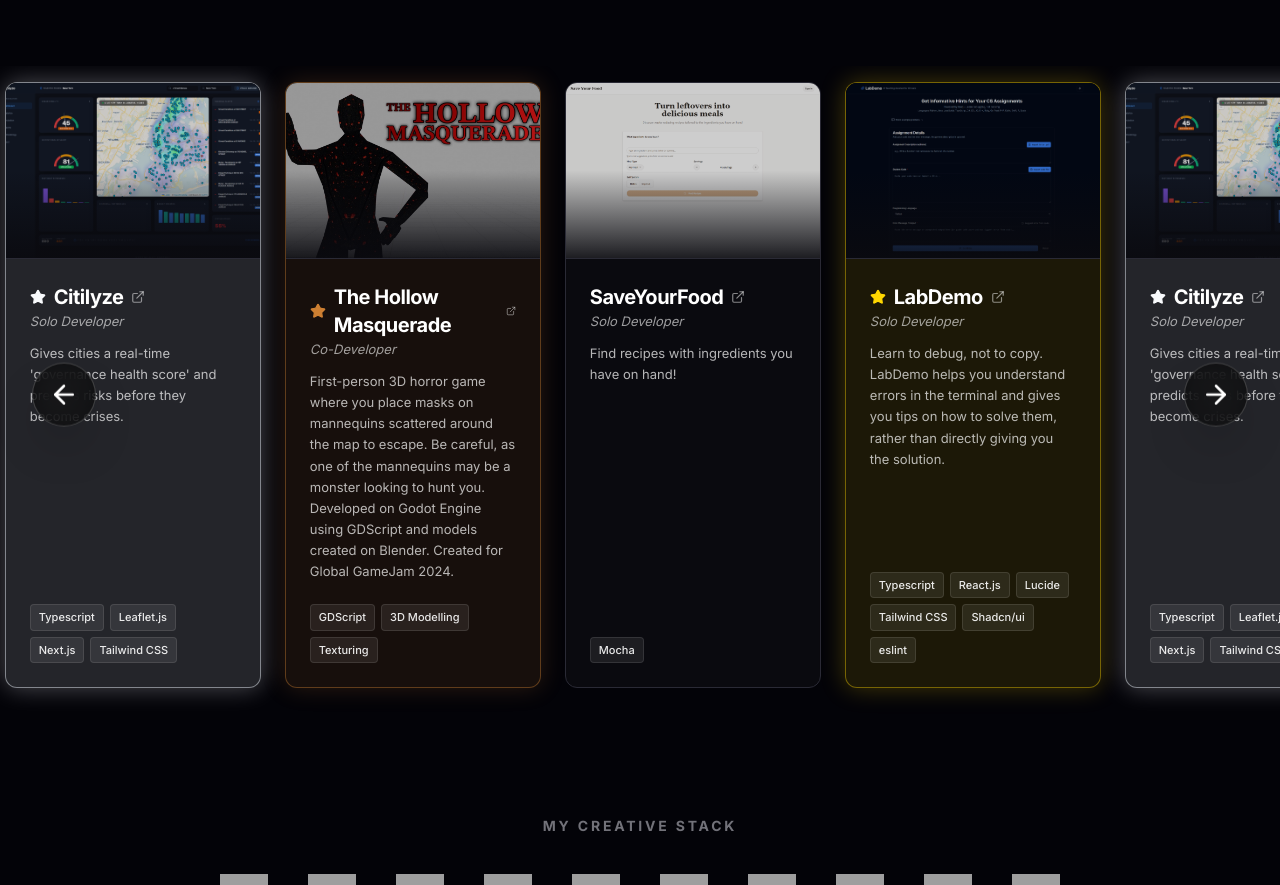
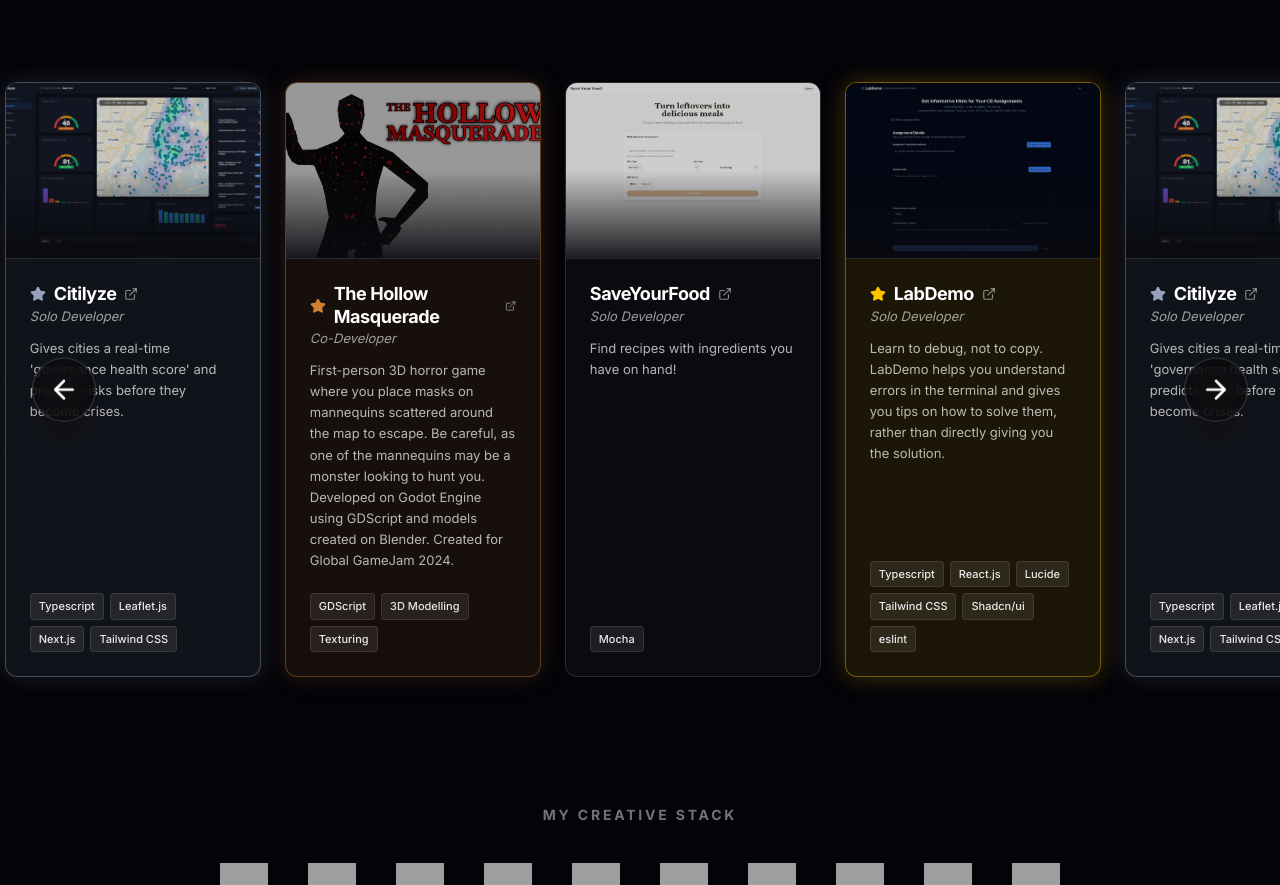
Before and after one commit to wchernandez/wchernandez.github.io, a React (Vite) app: page / in a window 1280 px wide. Shown: the part 1038-1923 px from the top of the page. Built offline with nearby package versions, Linux system fonts and the light colour scheme; grey boxes are pictures that could not be loaded; a web font is replaced by a local one.

Commit message:
Adjusted Gold tier to a more balanced hue

```diff
--- a/src/App.jsx
+++ b/src/App.jsx
@@ -208,18 +208,18 @@
 
   const tierStyles = {
     gold: {
-      border: "border-[#FFD700]/40",
-      hoverBorder: "hover:border-[#FFD700]/80",
-      bg: "bg-[#FFD700]/10",
-      star: "#FFD700",
-      glow: "shadow-[0_0_25px_rgba(255,215,0,0.25)]"
+      border: "border-[#FFC300]/40",
+      hoverBorder: "hover:border-[#FFC300]/80",
+      bg: "bg-[#FFC300]/10",
+      star: "#FFC300",
+      glow: "shadow-[0_0_25px_rgba(255,195,0,0.25)]"
     },
     silver: {
-      border: "border-[#E2E8F0]/50",
-      hoverBorder: "hover:border-[#E2E8F0]/90",
-      bg: "bg-[#E2E8F0]/15",
-      star: "#F8FAFC",
-      glow: "shadow-[0_0_25px_rgba(248,250,252,0.3)]"
+      border: "border-[#94A3B8]/40",
+      hoverBorder: "hover:border-[#94A3B8]/80",
+      bg: "bg-[#94A3B8]/10",
+      star: "#94A3B8",
+      glow: "shadow-[0_0_25px_rgba(148,163,184,0.2)]"
     },
     bronze: {
       border: "border-[#CD7F32]/40",
@@ -273,7 +273,7 @@
       <div className="p-5 lg:p-6 flex flex-col flex-1 gap-1.5 relative">
         <div className="flex justify-between items-start gap-2">
           <div className="flex-1">
-            <h4 className="group/title font-sans font-bold text-white text-lg md:text-xl tracking-tight leading-tight mb-0.5 hover:text-accent transition-colors flex items-center gap-2 w-fit">
+            <h4 className="group/title font-sans font-bold text-white text-lg tracking-tight leading-tight mb-0.5 hover:text-accent transition-colors flex items-center gap-2 w-fit">
               {project.tier && <Star size={16} fill={currentTier.star} color={currentTier.star} className="shrink-0" />}
               {project.title}
               {project.link && <ExternalLink size={14} className="text-white/50 group-hover/title:text-accent transition-colors" />}
```
